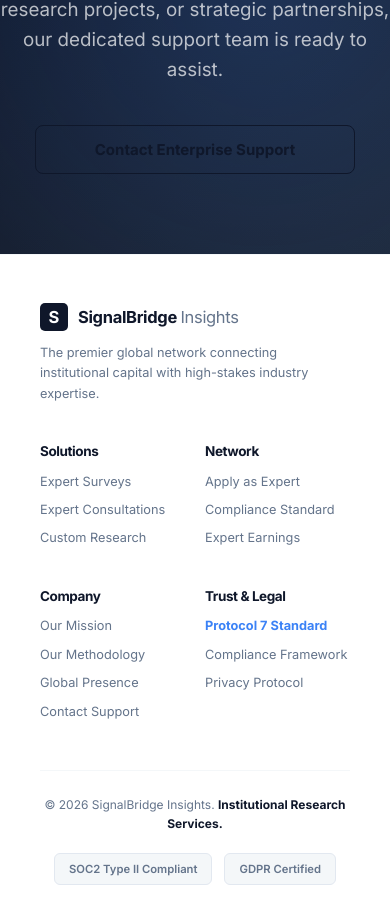
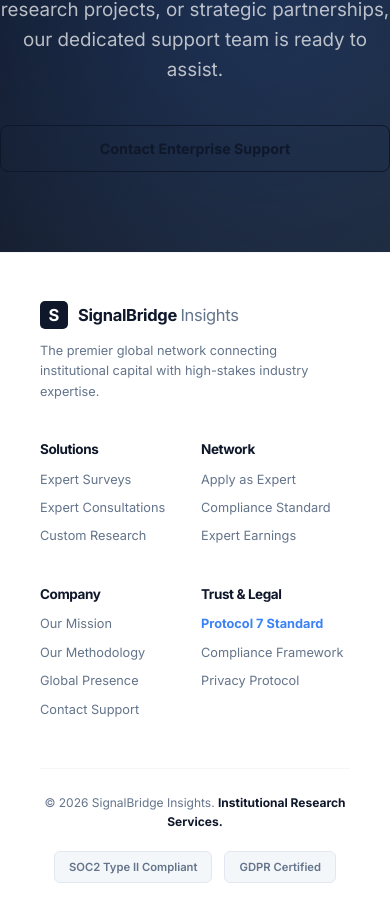
Before and after one commit to skydani26/signalbridge-insights, a Next.js app: page /contact in a window 390 px wide. Shown: the part 3157-4066 px from the top of the page. Built offline with nearby package versions, Linux system fonts and the light colour scheme; a web font is replaced by a local one.

Commit message:
UI: Fixed Protocol 7 mobile overflow and spacing issues

```diff
--- a/src/components/Button.module.css
+++ b/src/components/Button.module.css
@@ -16,10 +16,13 @@
 
 @media (max-width: 768px) {
     .btn {
-        padding: 14px 28px;
-        font-size: 1rem;
+        padding: 14px 20px;
+        font-size: 0.95rem;
         width: 100%;
-        max-width: 320px;
+        max-width: 100%;
+        white-space: normal;
+        text-align: center;
+        height: auto;
     }
 }
 
--- a/src/components/Footer.module.css
+++ b/src/components/Footer.module.css
@@ -165,8 +165,8 @@
 
     .links {
         display: grid;
-        grid-template-columns: repeat(2, 1fr);
-        gap: 32px 20px;
+        grid-template-columns: 1fr 1fr;
+        gap: 32px 12px;
     }
 
     .column h4 {
```
